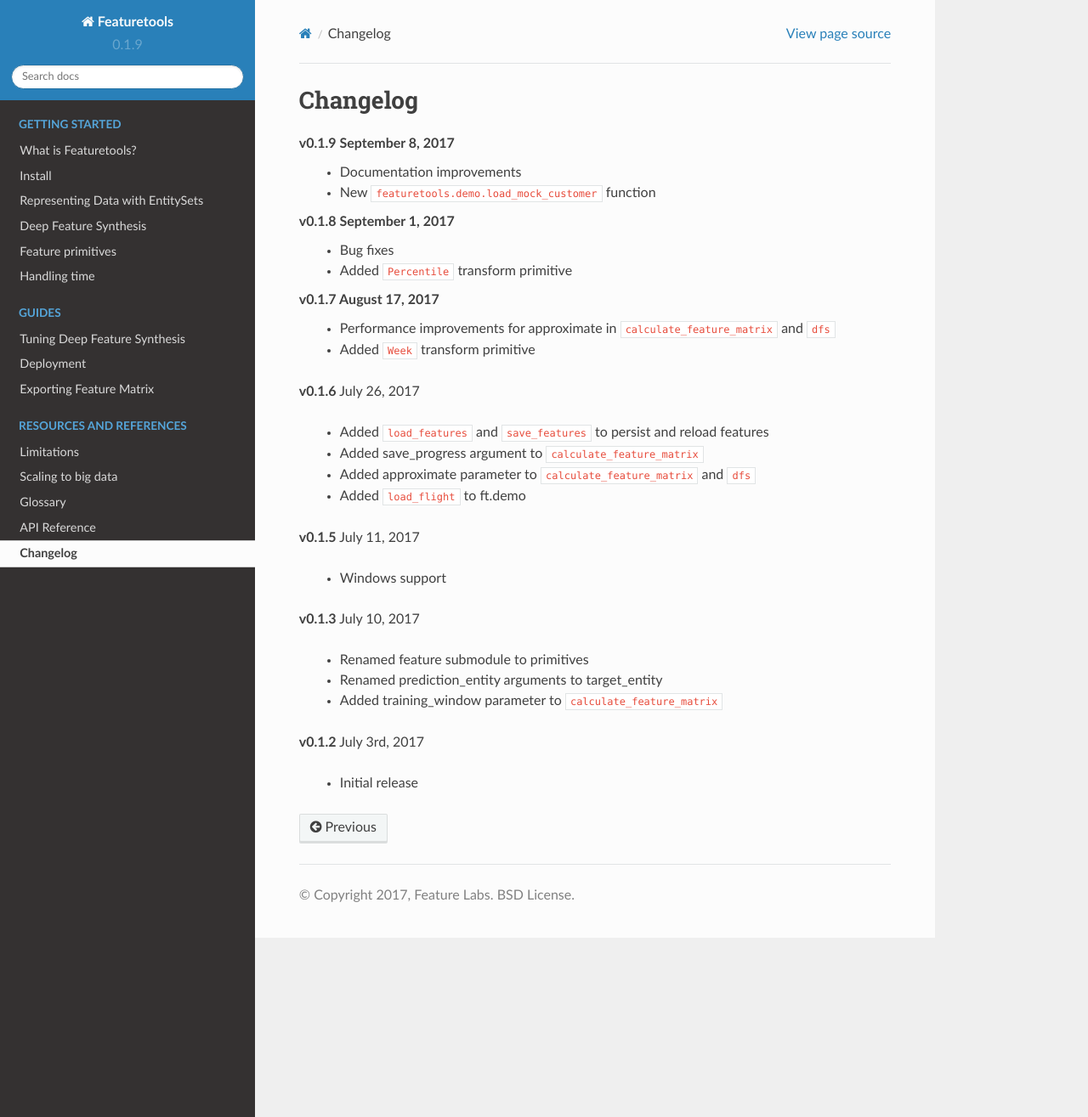
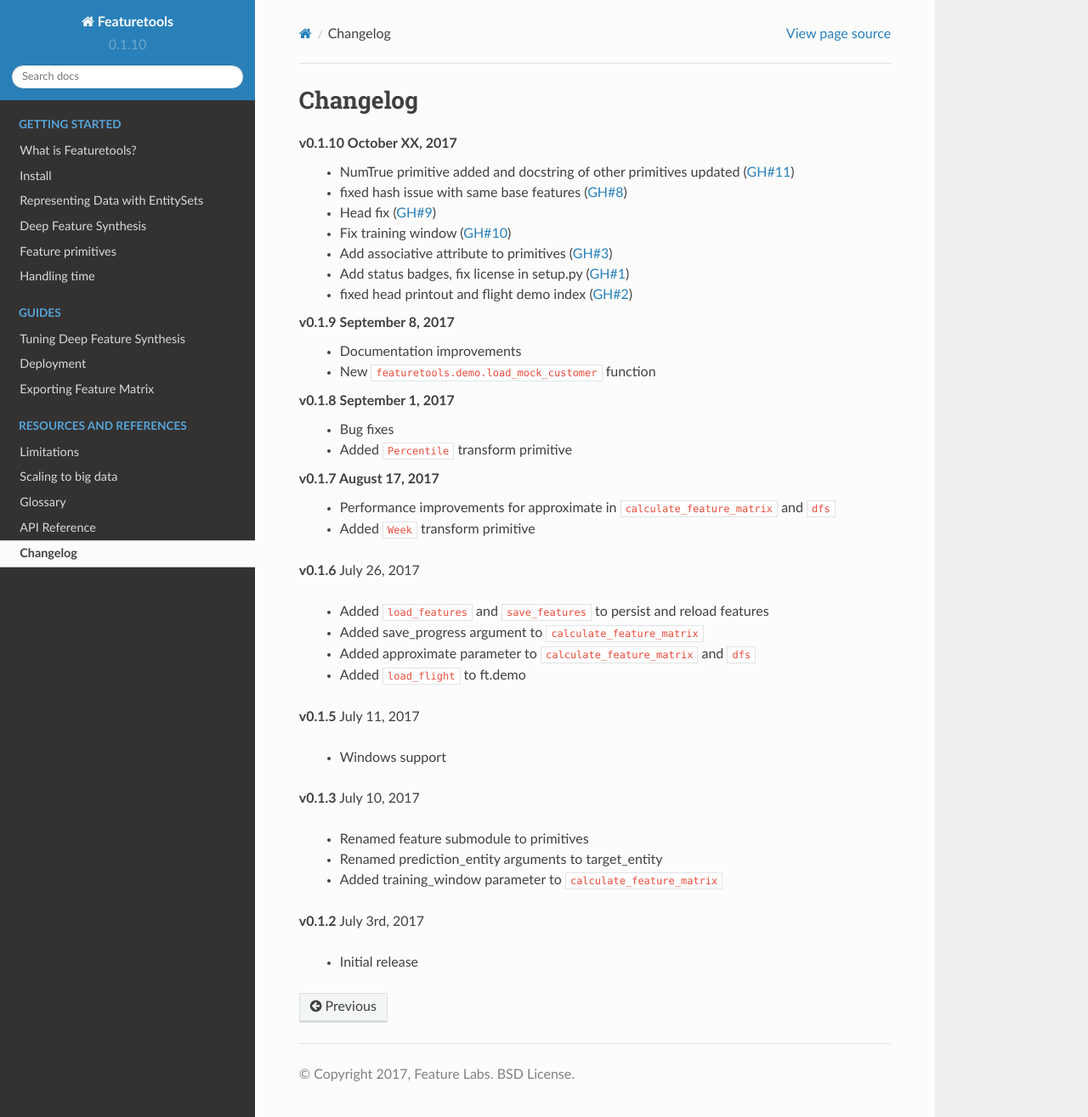
Before and after one commit to alteryx/featuretools, a Sphinx documentation site: the page built from docs/source/changelog.rst, in a window 1280 px wide and 1315 px high. Shown: the whole window at 85% size. Built offline with Sphinx 7.4.7 and the Read the Docs theme 2.0.0, drawn with Linux system fonts in a browser that asks for light colours; comment, search, counter and statistics services are not loaded.

Commit message:
Release v0.1.10 (#14)
* bump to v0.1.10

* Update changelog.rst

```diff
--- a/docs/source/changelog.rst
+++ b/docs/source/changelog.rst
@@ -2,6 +2,16 @@
 
 Changelog
 ---------
+
+
+**v0.1.10** October XX, 2017
+    * NumTrue primitive added and docstring of other primitives updated (:pr:`11`)
+    * fixed hash issue with same base features (:pr:`8`)
+    * Head fix (:pr:`9`)
+    * Fix training window (:pr:`10`)
+    * Add associative attribute to primitives (:pr:`3`)
+    * Add status badges, fix license in setup.py (:pr:`1`)
+    * fixed head printout and flight demo index (:pr:`2`)
 
 **v0.1.9** September 8, 2017
     * Documentation improvements
--- a/docs/source/conf.py
+++ b/docs/source/conf.py
@@ -37,7 +37,8 @@
     'nbsphinx',
     'rst2pdf.pdfbuilder',
     'IPython.sphinxext.ipython_console_highlighting',
-    'IPython.sphinxext.ipython_directive'
+    'IPython.sphinxext.ipython_directive',
+    'sphinx.ext.extlinks'
 ]
 
 
@@ -322,3 +323,8 @@
 #texinfo_no_detailmenu = False
 
 nbsphinx_execute = 'never'
+
+extlinks = {
+    'issue': ('https://github.com/featuretools/featuretools/issues/%s', 'GH#'),
+    'pr': ('https://github.com/featuretools/featuretools/pull/%s', 'GH#')
+}
--- a/featuretools/__init__.py
+++ b/featuretools/__init__.py
@@ -10,4 +10,4 @@
 from .utils.pickle_utils import *
 import featuretools.demo
 
-__version__ = '0.1.9'
+__version__ = '0.1.10'
--- a/setup.py
+++ b/setup.py
@@ -15,7 +15,7 @@
 
 setup(
     name='featuretools',
-    version='0.1.9',
+    version='0.1.10',
     packages=find_packages(),
     description='a framework for automated feature engineering',
     url='http://featuretools.com',
```
